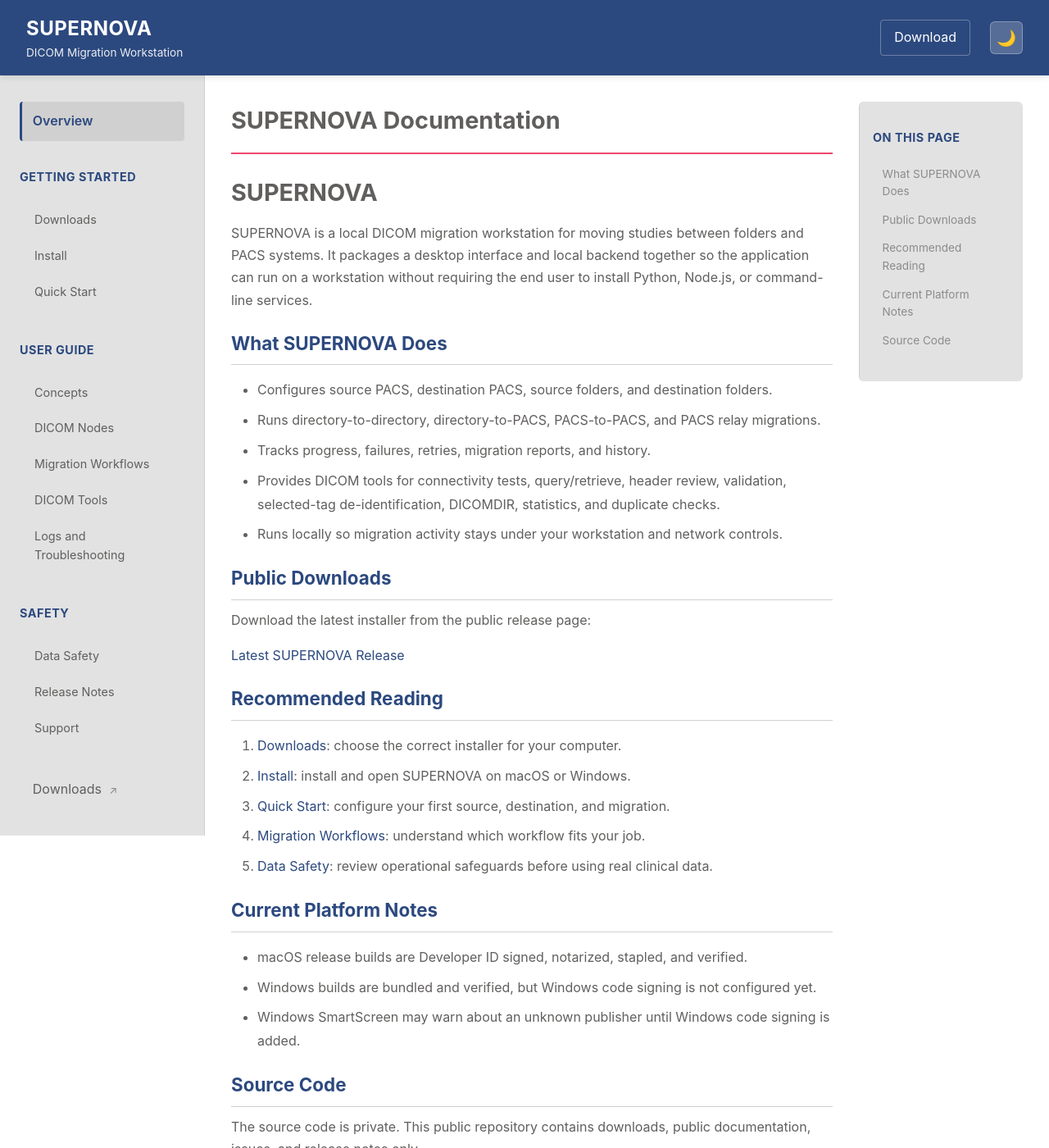
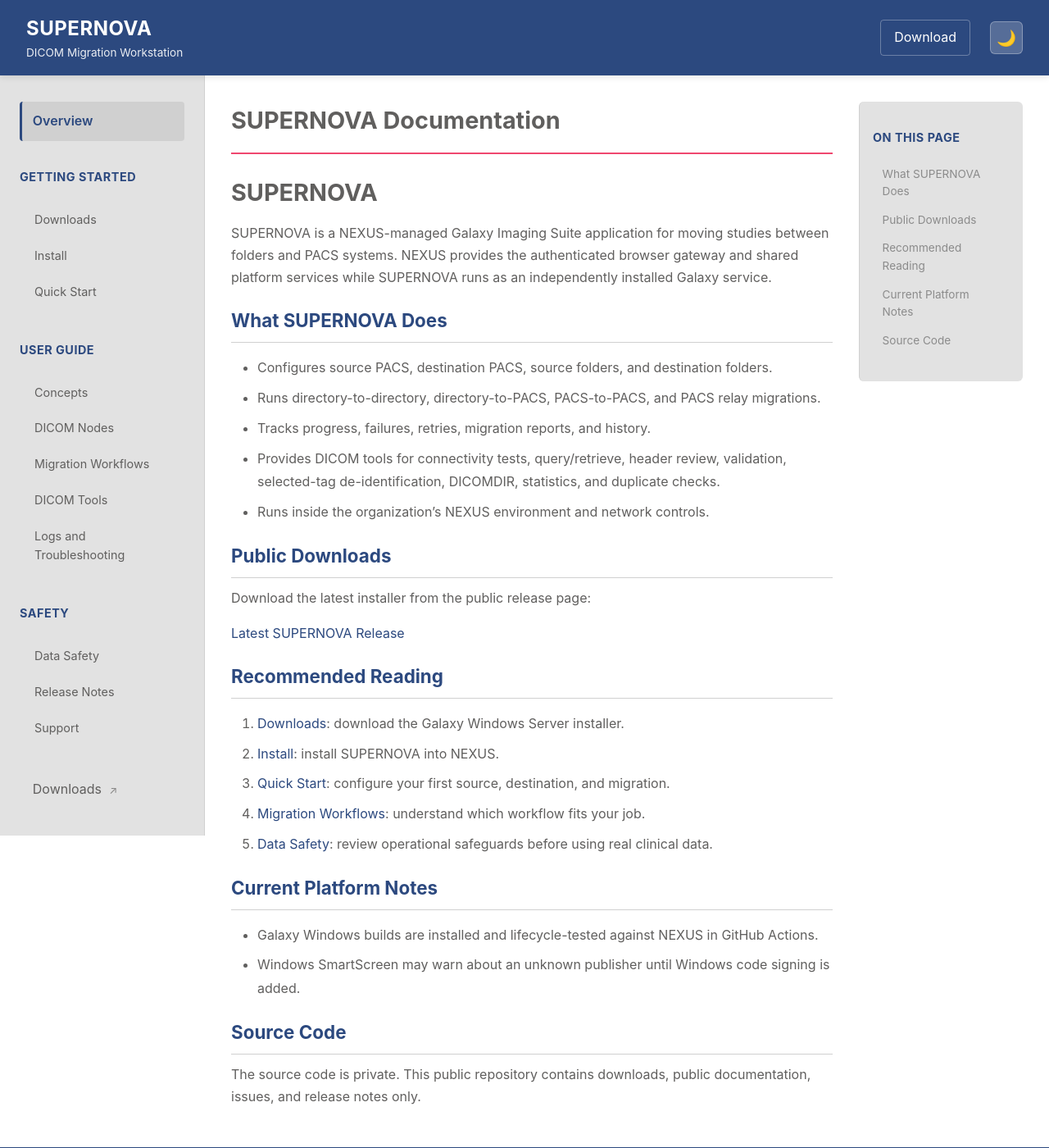
Before and after one commit to JayDubb85/SUPERNOVA-Releases, a Jekyll site: the page built from docs/index.md, in a window 1280 px wide and 1400 px high. Shown: the whole window at 82% size. Built offline with Jekyll 4.4.1, drawn with Linux system fonts in a browser that asks for light colours.

Commit message:
Update public documentation

```diff
--- a/docs/index.md
+++ b/docs/index.md
@@ -6,7 +6,7 @@ description: Public SUPERNOVA user documentation
 
 # SUPERNOVA
 
-SUPERNOVA is a local DICOM migration workstation for moving studies between folders and PACS systems. It packages a desktop interface and local backend together so the application can run on a workstation without requiring the end user to install Python, Node.js, or command-line services.
+SUPERNOVA is a NEXUS-managed Galaxy Imaging Suite application for moving studies between folders and PACS systems. NEXUS provides the authenticated browser gateway and shared platform services while SUPERNOVA runs as an independently installed Galaxy service.
 
 ## What SUPERNOVA Does
 
@@ -14,7 +14,7 @@ SUPERNOVA is a local DICOM migration workstation for moving studies between fold
 - Runs directory-to-directory, directory-to-PACS, PACS-to-PACS, and PACS relay migrations.
 - Tracks progress, failures, retries, migration reports, and history.
 - Provides DICOM tools for connectivity tests, query/retrieve, header review, validation, selected-tag de-identification, DICOMDIR, statistics, and duplicate checks.
-- Runs locally so migration activity stays under your workstation and network controls.
+- Runs inside the organization's NEXUS environment and network controls.
 
 ## Public Downloads
 
@@ -24,16 +24,15 @@ Download the latest installer from the public release page:
 
 ## Recommended Reading
 
-1. [Downloads](downloads.html): choose the correct installer for your computer.
-2. [Install](install.html): install and open SUPERNOVA on macOS or Windows.
+1. [Downloads](downloads.html): download the Galaxy Windows Server installer.
+2. [Install](install.html): install SUPERNOVA into NEXUS.
 3. [Quick Start](quick-start.html): configure your first source, destination, and migration.
 4. [Migration Workflows](migration-workflows.html): understand which workflow fits your job.
 5. [Data Safety](data-safety.html): review operational safeguards before using real clinical data.
 
 ## Current Platform Notes
 
-- macOS release builds are Developer ID signed, notarized, stapled, and verified.
-- Windows builds are bundled and verified, but Windows code signing is not configured yet.
+- Galaxy Windows builds are installed and lifecycle-tested against NEXUS in GitHub Actions.
 - Windows SmartScreen may warn about an unknown publisher until Windows code signing is added.
 
 ## Source Code
```
Also changed, not shown: docs/downloads.md (+5 -13 lines), docs/install.md (+0 -15 lines), docs/release-notes.md (+2 -0 lines), README.md.
